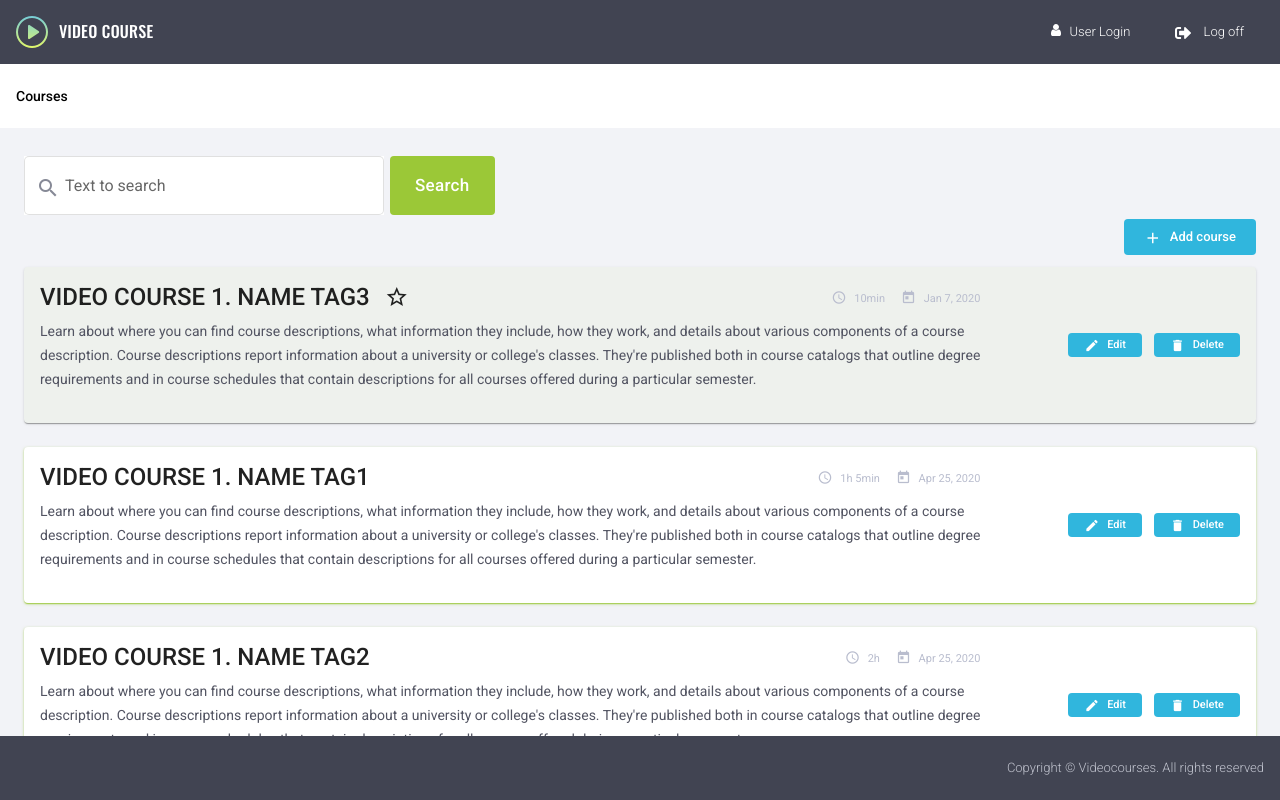
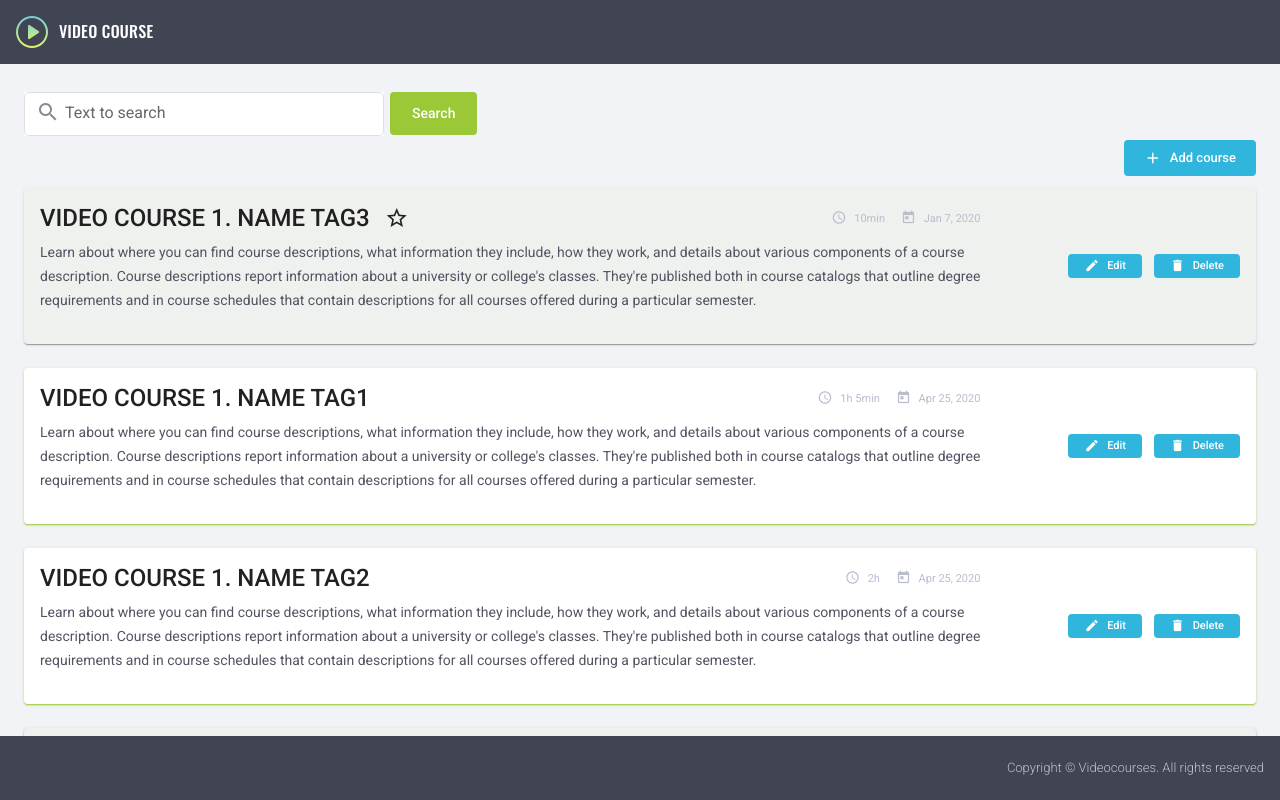
Before and after one commit to allizmellody/ng-mentoring-2020, an Angular app: page /courses in a window 1280 px wide. Built offline with nearby package versions, Linux system fonts and the light colour scheme.

Commit message:
modules&services: display login page, !isLoggedIn elements hidden

```diff
--- a/src/app/app.component.html
+++ b/src/app/app.component.html
@@ -3,6 +3,7 @@
   <breadcrumbs></breadcrumbs>
   <main class="app__main">
     <router-outlet></router-outlet>
+<!--    <login-page></login-page>-->
   </main>
   <footer></footer>
 </div>
--- a/src/app/app.module.ts
+++ b/src/app/app.module.ts
@@ -7,6 +7,7 @@ import { AppRoutingModule } from './app-routing.module';
 import { AppComponent } from './app.component';
 import { CoreModule } from './core/core.module';
 import { CoursesModule } from './courses/courses.module';
+import { AuthModule } from './auth/auth.module';
 
 @NgModule({
   declarations: [AppComponent],
@@ -17,6 +18,7 @@ import { CoursesModule } from './courses/courses.module';
     CoursesModule,
     BrowserAnimationsModule,
     FlexLayoutModule,
+    AuthModule,
   ],
   providers: [],
   bootstrap: [AppComponent],
--- a/src/app/core/breadcrumbs/breadcrumbs.component.html
+++ b/src/app/core/breadcrumbs/breadcrumbs.component.html
@@ -1,3 +1,3 @@
-<mat-toolbar class="breadcrumbs mat-accent">
+<mat-toolbar *ngIf="isLoggedIn" class="breadcrumbs mat-accent">
   Courses
 </mat-toolbar>
--- a/src/app/core/breadcrumbs/breadcrumbs.component.ts
+++ b/src/app/core/breadcrumbs/breadcrumbs.component.ts
@@ -1,4 +1,6 @@
 import { Component, OnInit } from '@angular/core';
+
+import { AuthService } from '../../auth/auth.service';
 
 @Component({
   selector: 'breadcrumbs',
@@ -6,7 +8,11 @@ import { Component, OnInit } from '@angular/core';
   styleUrls: ['./breadcrumbs.component.scss'],
 })
 export class BreadcrumbsComponent implements OnInit {
-  constructor() {}
+  public isLoggedIn: boolean;
 
-  ngOnInit(): void {}
+  constructor(public authService: AuthService) {}
+
+  ngOnInit(): void {
+    this.isLoggedIn = this.authService.isAuthenticated();
+  }
 }
--- a/src/app/core/header/header.component.html
+++ b/src/app/core/header/header.component.html
@@ -3,12 +3,12 @@
     <img src="assets/logo.png" alt="logo"/>
   </div>
 
-  <span class="header__section">
+  <span *ngIf="isLoggedIn" class="header__section">
     <img src="assets/ic-user.svg" alt="icon-user" class="header__icon"/>
     <span>User Login</span>
   </span>
-  <span class="header__section">
-    <button mat-button class="btn transparent medium">
+  <span *ngIf="isLoggedIn" class="header__section">
+    <button mat-button class="btn transparent medium" (click)="logout()">
       <img src="assets/ic-exit.svg" alt="icon-exit" class="header__icon"/>
       Log off
     </button>
--- a/src/app/core/header/header.component.ts
+++ b/src/app/core/header/header.component.ts
@@ -1,4 +1,7 @@
 import { Component, OnInit } from '@angular/core';
+
+import { AuthService } from '../../auth/auth.service';
+import { IUser } from '../../shared/user.model';
 
 @Component({
   selector: 'header',
@@ -6,7 +9,15 @@ import { Component, OnInit } from '@angular/core';
   styleUrls: ['./header.component.scss'],
 })
 export class HeaderComponent implements OnInit {
-  constructor() {}
+  public isLoggedIn: boolean;
 
-  ngOnInit(): void {}
+  constructor(public authService: AuthService) {}
+
+  ngOnInit(): void {
+    this.isLoggedIn = this.authService.isAuthenticated();
+  }
+
+  public logout() {
+    this.authService.logout();
+  }
 }
--- a/src/app/courses/courses-search/courses-search.component.html
+++ b/src/app/courses/courses-search/courses-search.component.html
@@ -4,7 +4,7 @@
     <mat-label>Text to search</mat-label>
     <input matInput type="text" formControlName="input">
   </mat-form-field>
-  <button mat-button type="submit" class="btn huge green search__btn">
+  <button mat-button type="submit" class="btn big green search__btn">
     Search
   </button>
 </form>
--- a/src/styles/angular-material-patch.scss
+++ b/src/styles/angular-material-patch.scss
@@ -12,6 +12,10 @@ $border-style: 1px solid #30b6dd;
   }
 }
 
+.mat-dialog-actions {
+  justify-content: flex-end;
+}
+
 .mat-button {
   &.mat-accent &-focus-overlay {
     background-color: inherit;
@@ -19,6 +23,10 @@ $border-style: 1px solid #30b6dd;
 }
 
 .mat-form-field {
+  &-infix {
+    border-top-width: .3em;
+  }
+
   &-wrapper {
     padding-bottom: 0;
     background: #fff;
@@ -53,6 +61,10 @@ $border-style: 1px solid #30b6dd;
         }
       }
     }
+
+    .mat-form-field-infix {
+      padding: .8em 0;
+    }
   }
 
   &.mat-focused {
@@ -86,3 +98,8 @@ $border-style: 1px solid #30b6dd;
     }
   }
 }
+
+.mat-card > .mat-card-footer {
+  margin: 12px 0 0;
+  text-align: right;
+}
--- a/src/styles/button.scss
+++ b/src/styles/button.scss
@@ -34,16 +34,9 @@
 }
 
 .btn.big {
-  line-height: 48px;
+  line-height: 43px;
   font-size: 14px;
   padding: 0 22px;
-}
-
-.btn.huge {
-  line-height: 59px;
-  font-size: 17px;
-  padding: 0 25px;
-  letter-spacing: 0.3px;
 }
 
 .btn.fill {
```
